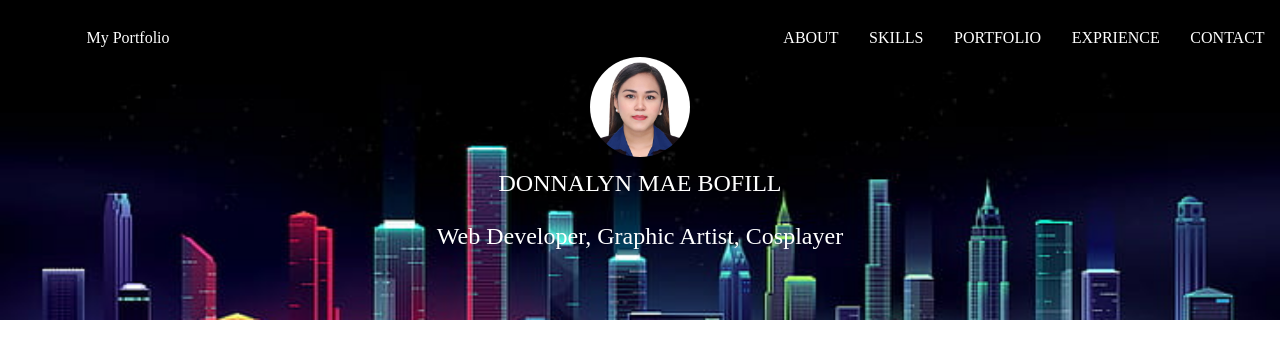
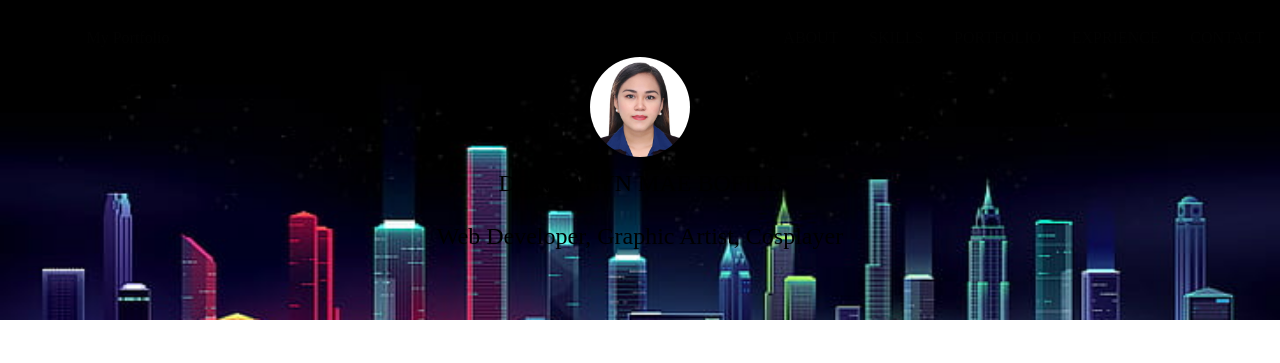
Before and after one commit to WD-Donna/WD-Donna.github.io, a plain HTML site: page resume/index.html in a window 1280 px wide. Drawn offline with Linux system fonts and the light colour scheme.

Commit message:
My Resume

```diff
--- a/resume/assets/css/styles.css
+++ b/resume/assets/css/styles.css
@@ -10,7 +10,7 @@ nav {
     width: 100%;
     display: flex;
     justify-content: space-between;
-    color: #ffffff;
+    color: #030303;
 }
 
  #div-page-name {
@@ -51,7 +51,7 @@ nav {
     justify-content: center;
     align-items: center;
 
-    color: #FFFFFF;
+    color: #000000;
     font-size: 24px;
 }
 
```
